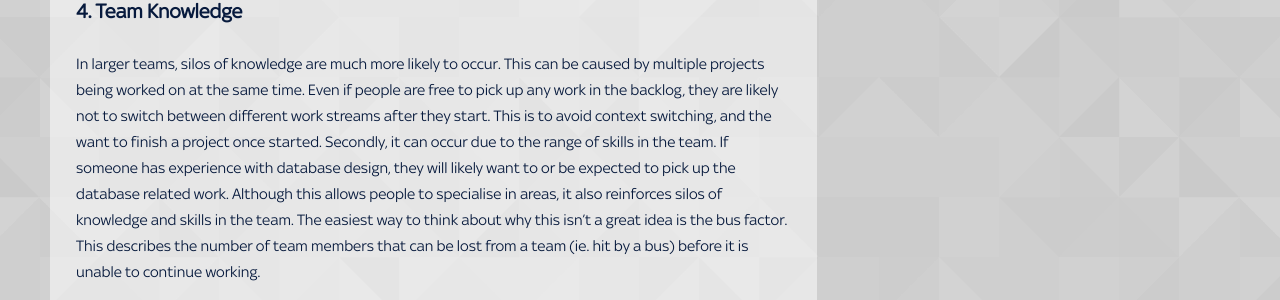
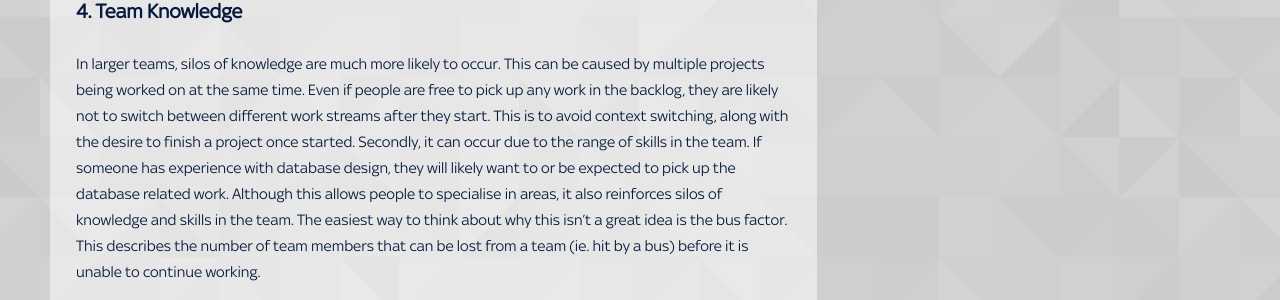
Before and after one commit to skybet/skybet.github.io, a Jekyll site: the page built from _posts/2016-04-05-team-size-and-why-it-matters.md, in a window 1280 px wide and 900 px high, scrolled down 2217 px. Shown: the part 225-525 px from the top of the window. Built offline with Jekyll 4.4.1, drawn with Linux system fonts in a browser that asks for light colours; nearby versions of some CDN libraries; some web fonts are replaced; comment, search, counter and statistics services are not loaded.

Commit message:
Improved readability in Team Knowledge section

```diff
--- a/_posts/2016-04-05-team-size-and-why-it-matters.md
+++ b/_posts/2016-04-05-team-size-and-why-it-matters.md
@@ -40,7 +40,7 @@ It’s important for a person to feel a part of the team they work in. Big teams
 In a smaller team, people can feel like they have a much more significant part to play. People have more chance to have a say in how or what things are done.
 
 ### 4\. Team Knowledge
-In larger teams, silos of knowledge are much more likely to occur. This can be caused by multiple projects being worked on at the same time. Even if people are free to pick up any work in the backlog, they are likely not to switch between different work streams after they start. This is to avoid context switching, and the want to finish a project once started. Secondly, it can occur due to the range of skills in the team. If someone has experience with database design, they will likely want to or be expected to pick up the database related work. Although this allows people to specialise in areas, it also reinforces silos of knowledge and skills in the team. The easiest way to think about why this isn’t a great idea is the bus factor. This describes the number of team members that can be lost from a team (ie. hit by a bus) before it is unable to continue working.
+In larger teams, silos of knowledge are much more likely to occur. This can be caused by multiple projects being worked on at the same time. Even if people are free to pick up any work in the backlog, they are likely not to switch between different work streams after they start. This is to avoid context switching, along with the desire to finish a project once started. Secondly, it can occur due to the range of skills in the team. If someone has experience with database design, they will likely want to or be expected to pick up the database related work. Although this allows people to specialise in areas, it also reinforces silos of knowledge and skills in the team. The easiest way to think about why this isn’t a great idea is the bus factor. This describes the number of team members that can be lost from a team (ie. hit by a bus) before it is unable to continue working.
 
 >“Will the project fail if this person is hit by a bus?”
 >*- Bus Factor (<https://en.wikipedia.org/wiki/Bus_factor>)*
```
